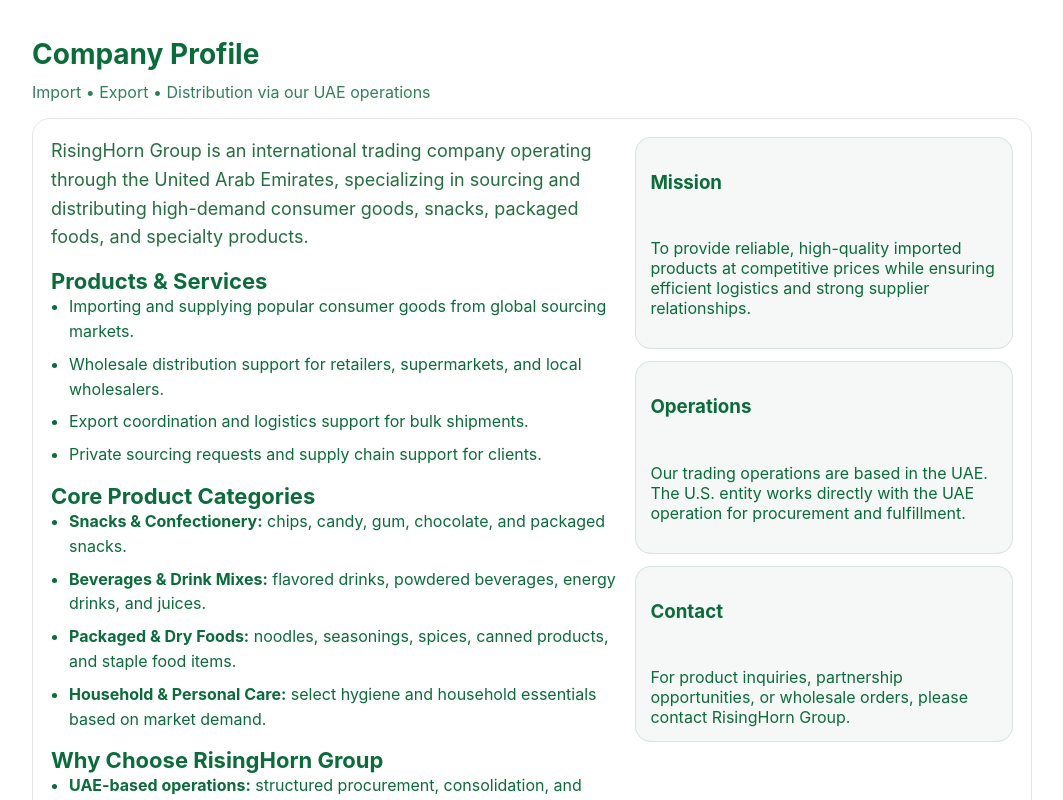
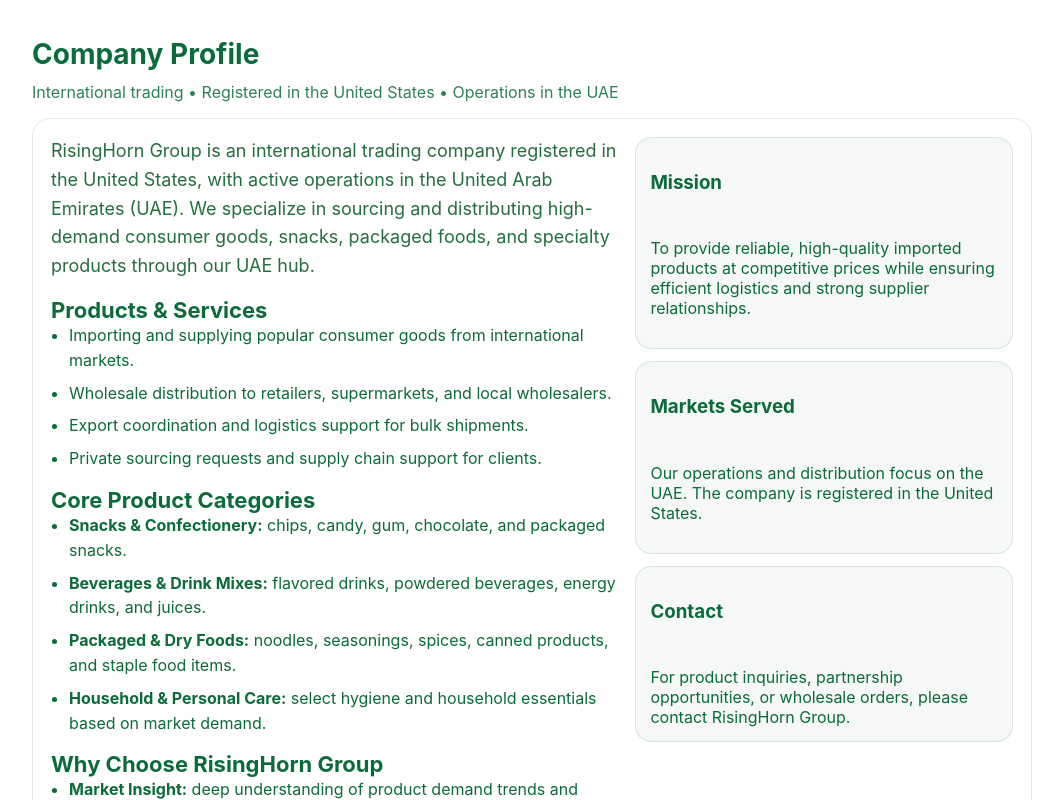
Before and after one commit to noor7me/RisingHornGroup, a Next.js app: page /about in a window 1280 px wide. Shown: the part 180-980 px from the top of the page, without its empty margins (108-1171 px from the left). Built offline with nearby package versions, Linux system fonts and the light colour scheme.

Commit message:
Removed all References to Somalia2

```diff
--- a/app/about/page.tsx
+++ b/app/about/page.tsx
@@ -5,21 +5,19 @@
     <main className="container">
       <h1 className="h1">About</h1>
 
-      <Section title="Company Profile" subtitle="Import • Export • Distribution via our UAE operations">
+      <Section title="Company Profile" subtitle="International trading • Registered in the United States • Operations in the UAE">
         <div className="card rhgAbout">
           <div className="rhgSplit">
             <div className="rhgProse">
               <p className="rhgLead">
-                RisingHorn Group is an international trading company operating through the United Arab Emirates,
-                specializing in sourcing and distributing high-demand consumer goods, snacks, packaged foods, and
-                specialty products.
+                RisingHorn Group is an international trading company registered in the United States, with active operations in the United Arab Emirates (UAE). We specialize in sourcing and distributing high-demand consumer goods, snacks, packaged foods, and specialty products through our UAE hub.
               </p>
 
               <section>
                 <h3>Products &amp; Services</h3>
                 <ul>
-                  <li>Importing and supplying popular consumer goods from global sourcing markets.</li>
-                  <li>Wholesale distribution support for retailers, supermarkets, and local wholesalers.</li>
+                  <li>Importing and supplying popular consumer goods from international markets.</li>
+                  <li>Wholesale distribution to retailers, supermarkets, and local wholesalers.</li>
                   <li>Export coordination and logistics support for bulk shipments.</li>
                   <li>Private sourcing requests and supply chain support for clients.</li>
                 </ul>
@@ -47,13 +45,14 @@
                 <h3>Why Choose RisingHorn Group</h3>
                 <ul>
                   <li>
-                    <b>UAE-based operations:</b> structured procurement, consolidation, and shipment planning.
+                    <b>Market Insight:</b> deep understanding of product demand trends and fast-moving categories for the
+                    UAE market.
                   </li>
                   <li>
-                    <b>Trusted Supply Chain:</b> partnerships with dependable exporters and authorized distributors.
+                    <b>Trusted Supply Chain:</b> partnerships with dependable exporters and suppliers.
                   </li>
                   <li>
-                    <b>Efficient Logistics:</b> shipment-ready case packs, clear labeling, and delivery coordination.
+                    <b>Efficient Logistics:</b> streamlined shipping and distribution networks.
                   </li>
                   <li>
                     <b>Customer Focus:</b> customized sourcing and flexible order options for clients.
@@ -72,10 +71,9 @@
               </div>
 
               <div className="rhgAsideCard">
-                <h3>Operations</h3>
+                <h3>Markets Served</h3>
                 <p>
-                  Our trading operations are based in the UAE. The U.S. entity works directly with the UAE operation for
-                  procurement and fulfillment.
+                  Our operations and distribution focus on the UAE. The company is registered in the United States.
                 </p>
               </div>
 
--- a/app/layout.tsx
+++ b/app/layout.tsx
@@ -4,7 +4,7 @@
 
 export const metadata = {
   title: "RisingHorn Group",
-  description: "International trading company focused on food and consumer products through the UAE, focused on food and consumer products for East Africa."
+  description: "International trading company registered in the United States with operations in the United Arab Emirates (UAE), focused on import, export, and distribution of food and consumer products."
 };
 
 export default function RootLayout({ children }: { children: React.ReactNode }) {
--- a/app/page.tsx
+++ b/app/page.tsx
@@ -23,9 +23,8 @@
               <div className="homeKicker">Rising Horn Group</div>
               <h1 className="homeTitle">Import • Export • Distribution</h1>
               <p className="homeSub">
-                We connect reliable international suppliers through our UAE hub and across East African markets —
-                helping retailers and wholesalers source fast-moving products, with clear packaging and
-                dependable logistics.
+                Registered in the United States with operations in the UAE, we connect reliable international suppliers through our UAE hub — helping retailers and
+                wholesalers source fast-moving products, with clear packaging and dependable logistics.
               </p>
 
               <div className="homeCtas">
--- a/components/Footer.tsx
+++ b/components/Footer.tsx
@@ -10,7 +10,7 @@
           <div>
             <div className="footerTitle">RisingHorn Group</div>
             <div className="p footerBlurb">
-              Import • Export • Distribution via our UAE hub for East African markets.
+              Registered in the United States • Operations in the UAE.
             </div>
           </div>
 
--- a/lib/contact.ts
+++ b/lib/contact.ts
@@ -1,12 +1,10 @@
 export const CONTACT = {
-  phones: [{ label: "+1 206 790 9728", e164: "12067909728" }],
+  phones: [
+    { label: "+1 206 790 9728", e164: "12067909728" },
+  ],
   // WhatsApp-enabled numbers (same as phones). `link` is used by the UI.
   whatsapp: [
-    {
-      label: "+1 206 790 9728",
-      e164: "12067909728",
-      link: "https://wa.me/12067909728",
-    },
+    { label: "+1 206 790 9728", e164: "12067909728", link: "https://wa.me/12067909728" },
   ],
   emails: {
     orders: "orders@risinghorn.com",
```
